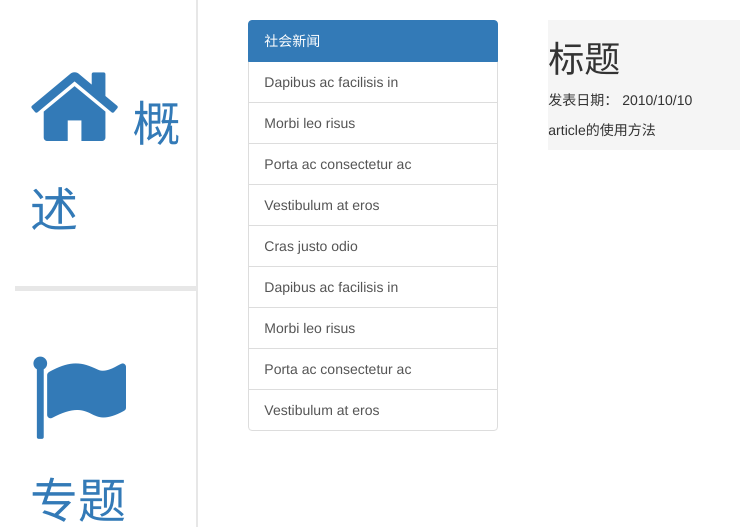
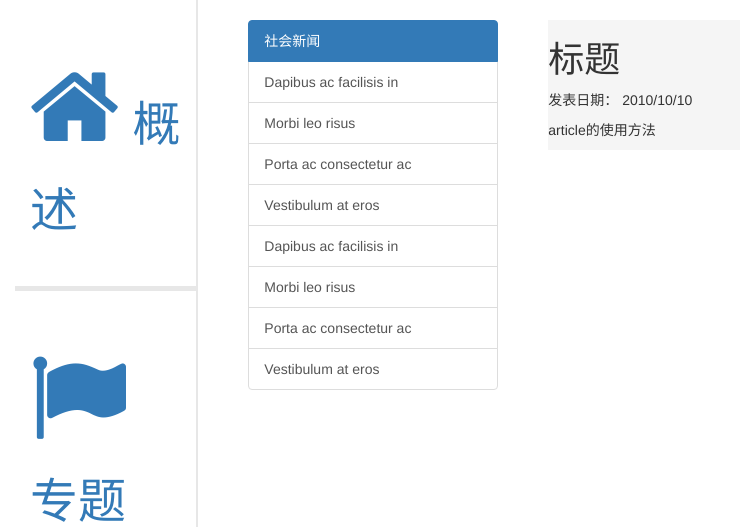
Before and after one commit to luohmt/wx, a Django app: template templates/article.html in a window 1280 px wide. Shown: the part 52-579 px from the top of the page, without its empty margins (0-740 px from the left). Run offline with Django 3.2, Linux system fonts and the light colour scheme; the template is opened without the code that fills it, so the values that code supplies are empty; some libraries are stand-ins or nearby versions.

```diff
--- a/templates/article.html
+++ b/templates/article.html
@@ -68,9 +68,6 @@
                 <a href="#" class="list-group-item">Morbi leo risus</a>
                 <a href="#" class="list-group-item">Porta ac consectetur ac</a>
                 <a href="#" class="list-group-item">Vestibulum at eros</a>
-                <a href="#" class="list-group-item ">
-                    Cras justo odio
-                </a>
                 <a href="#" class="list-group-item">Dapibus ac facilisis in</a>
                 <a href="#" class="list-group-item">Morbi leo risus</a>
                 <a href="#" class="list-group-item">Porta ac consectetur ac</a>
```
